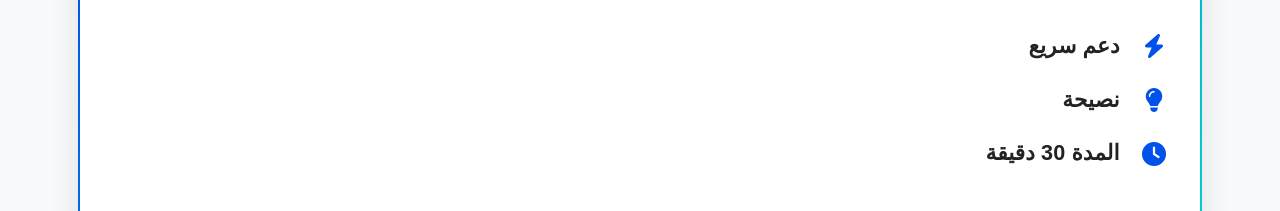
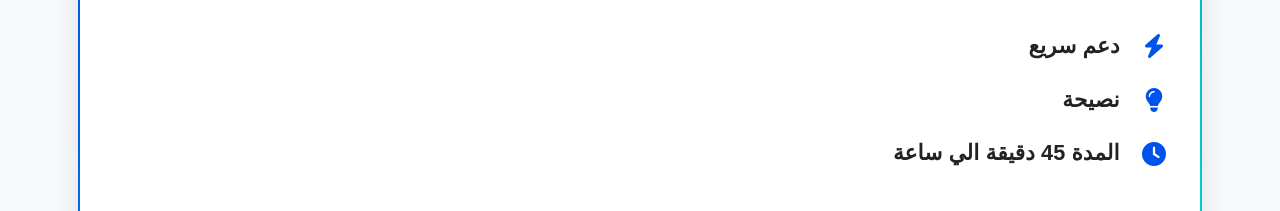
Before and after one commit to 3bdullah-dev/Nafsity, a plain HTML site: page index.html in a window 1280 px wide. Shown: the part 1400-1611 px from the top of the page. Drawn offline with nearby package versions, Linux system fonts and the light colour scheme.

Commit message:
Update index.html

```diff
--- a/index.html
+++ b/index.html
@@ -111,7 +111,7 @@
           <ul class="features-list">
             <li><i class="fas fa-bolt"></i>دعم سريع</li>
             <li><i class="fas fa-lightbulb"></i>نصيحة</li>
-            <li><i class="fas fa-clock"></i>المدة 30 دقيقة</li>
+            <li><i class="fas fa-clock"></i>المدة 45 دقيقة الي ساعة</li>
           </ul>
           <div class="price">5 دينار</div>
           <a
```
